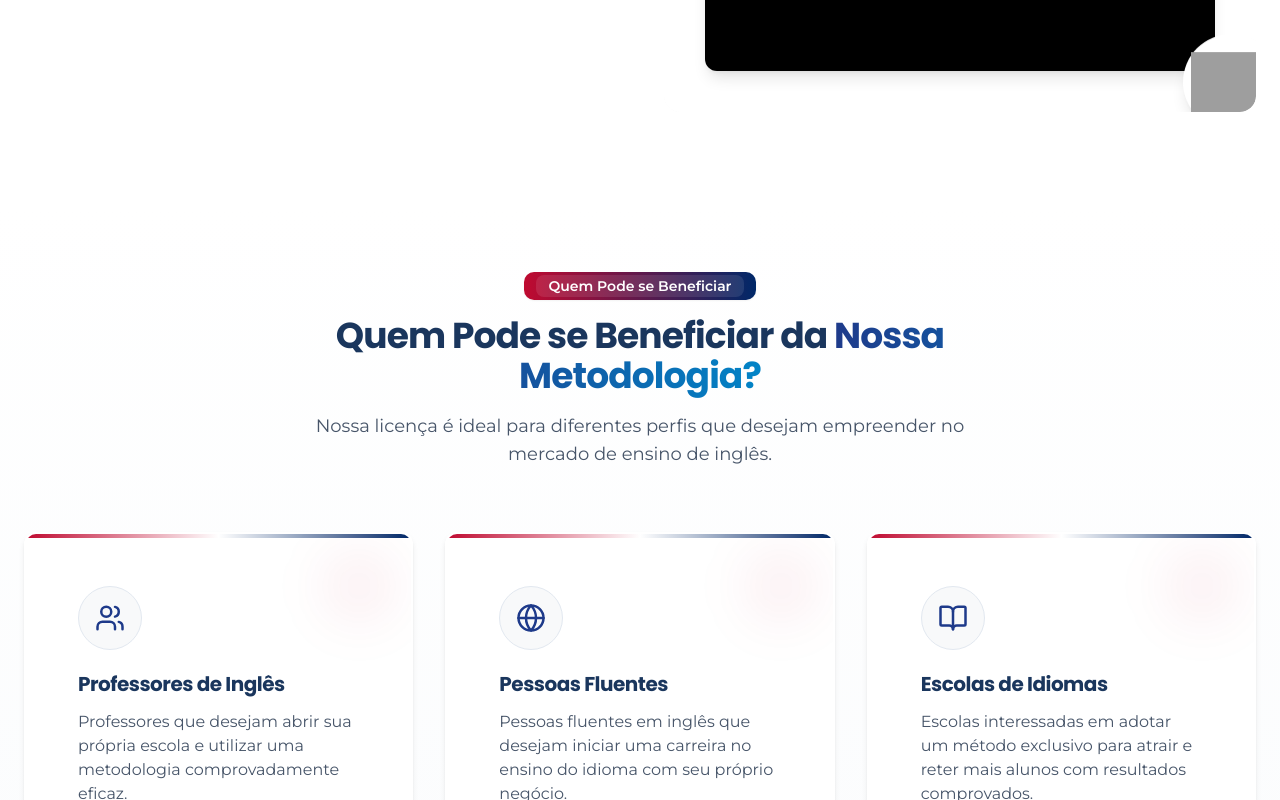
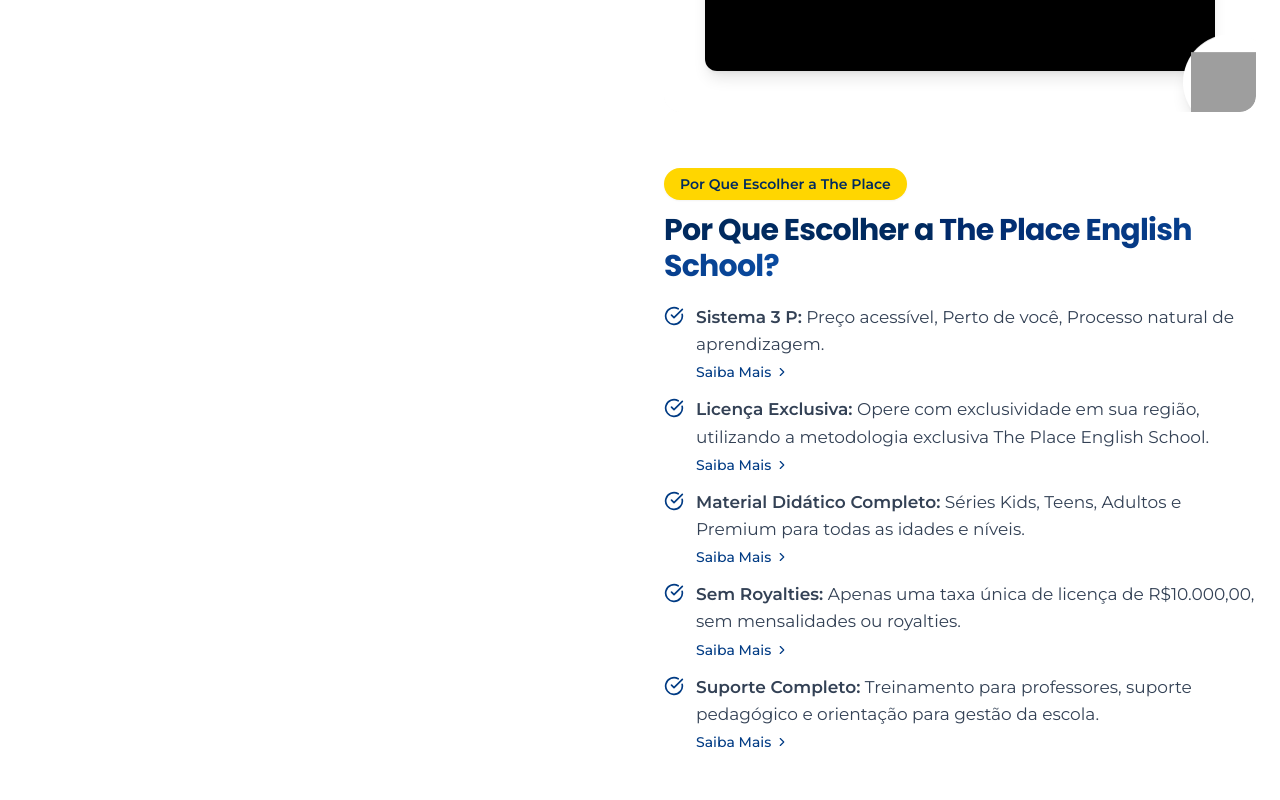
Before and after one commit to nandoesporte/english-empowerment-hub, a React (Vite) app: page / in a window 1280 px wide. Shown: the part 940-1740 px from the top of the page. Built offline with nearby package versions, Linux system fonts and the light colour scheme; grey boxes are pictures that could not be loaded.

Commit message:
Reverted to commit e0dc7aa888396c805839fc65b7efedc8bb6c1fde

```diff
--- a/src/components/Hero.tsx
+++ b/src/components/Hero.tsx
@@ -1,5 +1,6 @@
+
 import React, { useEffect, useRef, useState } from 'react';
-import { Send } from 'lucide-react';
+import { ChevronRight, CheckCircle, Send } from 'lucide-react';
 import { cn } from '@/lib/utils';
 import { useToast } from '@/components/ui/use-toast';
 
@@ -254,6 +255,70 @@ const Hero = () => {
                 </div>
               </div>
             </div>
+
+            {/* Por Que Escolher a The Place - movido para depois do vídeo */}
+            <div className="space-y-3 pt-8">
+              <div className="inline-block rounded-full bg-brand-yellow px-4 py-1.5 text-sm font-semibold text-brand-navy shadow-sm">
+                Por Que Escolher a The Place
+              </div>
+
+              <h2 className="text-2xl md:text-3xl font-bold text-brand-navy leading-tight">
+                Por Que Escolher a <span className="text-gradient-blue">The Place English School?</span>
+              </h2>
+
+              <div className="space-y-3 pt-2">
+                <div className="flex items-start gap-3">
+                  <CheckCircle className="h-5 w-5 text-brand-blue mt-0.5 flex-shrink-0" />
+                  <div>
+                    <p className="text-slate-700 body-text"><span className="font-semibold">Sistema 3 P:</span> Preço acessível, Perto de você, Processo natural de aprendizagem.</p>
+                    <a href="#contato" className="inline-flex items-center gap-1 mt-1 text-sm font-medium text-brand-blue hover:text-brand-navy transition-colors">
+                      Saiba Mais
+                      <ChevronRight className="h-3.5 w-3.5" />
+                    </a>
+                  </div>
+                </div>
+                <div className="flex items-start gap-3">
+                  <CheckCircle className="h-5 w-5 text-brand-blue mt-0.5 flex-shrink-0" />
+                  <div>
+                    <p className="text-slate-700 body-text"><span className="font-semibold">Licença Exclusiva:</span> Opere com exclusividade em sua região, utilizando a metodologia exclusiva The Place English School.</p>
+                    <a href="#contato" className="inline-flex items-center gap-1 mt-1 text-sm font-medium text-brand-blue hover:text-brand-navy transition-colors">
+                      Saiba Mais
+                      <ChevronRight className="h-3.5 w-3.5" />
+                    </a>
+                  </div>
+                </div>
+                <div className="flex items-start gap-3">
+                  <CheckCircle className="h-5 w-5 text-brand-blue mt-0.5 flex-shrink-0" />
+                  <div>
+                    <p className="text-slate-700 body-text"><span className="font-semibold">Material Didático Completo:</span> Séries Kids, Teens, Adultos e Premium para todas as idades e níveis.</p>
+                    <a href="#contato" className="inline-flex items-center gap-1 mt-1 text-sm font-medium text-brand-blue hover:text-brand-navy transition-colors">
+                      Saiba Mais
+                      <ChevronRight className="h-3.5 w-3.5" />
+                    </a>
+                  </div>
+                </div>
+                <div className="flex items-start gap-3">
+                  <CheckCircle className="h-5 w-5 text-brand-blue mt-0.5 flex-shrink-0" />
+                  <div>
+                    <p className="text-slate-700 body-text"><span className="font-semibold">Sem Royalties:</span> Apenas uma taxa única de licença de R$10.000,00, sem mensalidades ou royalties.</p>
+                    <a href="#contato" className="inline-flex items-center gap-1 mt-1 text-sm font-medium text-brand-blue hover:text-brand-navy transition-colors">
+                      Saiba Mais
+                      <ChevronRight className="h-3.5 w-3.5" />
+                    </a>
+                  </div>
+                </div>
+                <div className="flex items-start gap-3">
+                  <CheckCircle className="h-5 w-5 text-brand-blue mt-0.5 flex-shrink-0" />
+                  <div>
+                    <p className="text-slate-700 body-text"><span className="font-semibold">Suporte Completo:</span> Treinamento para professores, suporte pedagógico e orientação para gestão da escola.</p>
+                    <a href="#contato" className="inline-flex items-center gap-1 mt-1 text-sm font-medium text-brand-blue hover:text-brand-navy transition-colors">
+                      Saiba Mais
+                      <ChevronRight className="h-3.5 w-3.5" />
+                    </a>
+                  </div>
+                </div>
+              </div>
+            </div>
           </div>
         </div>
       </div>
```
